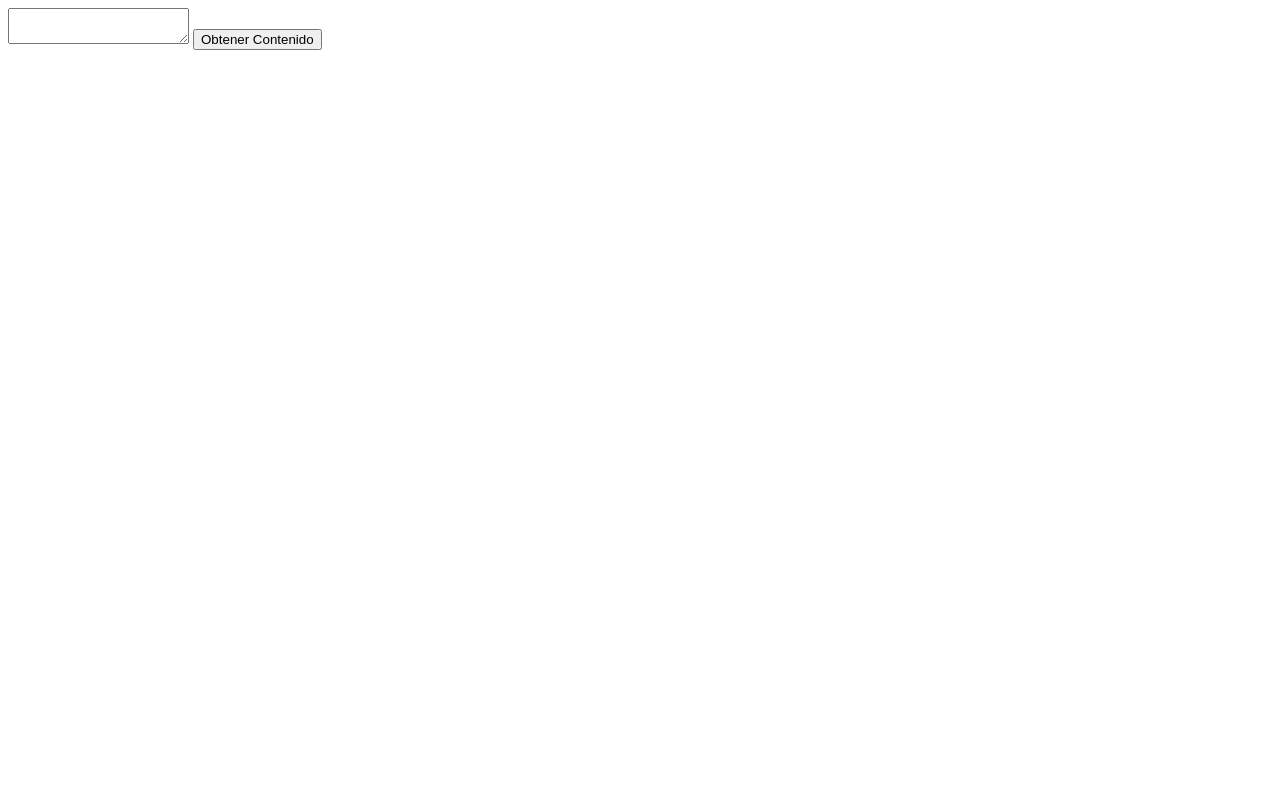
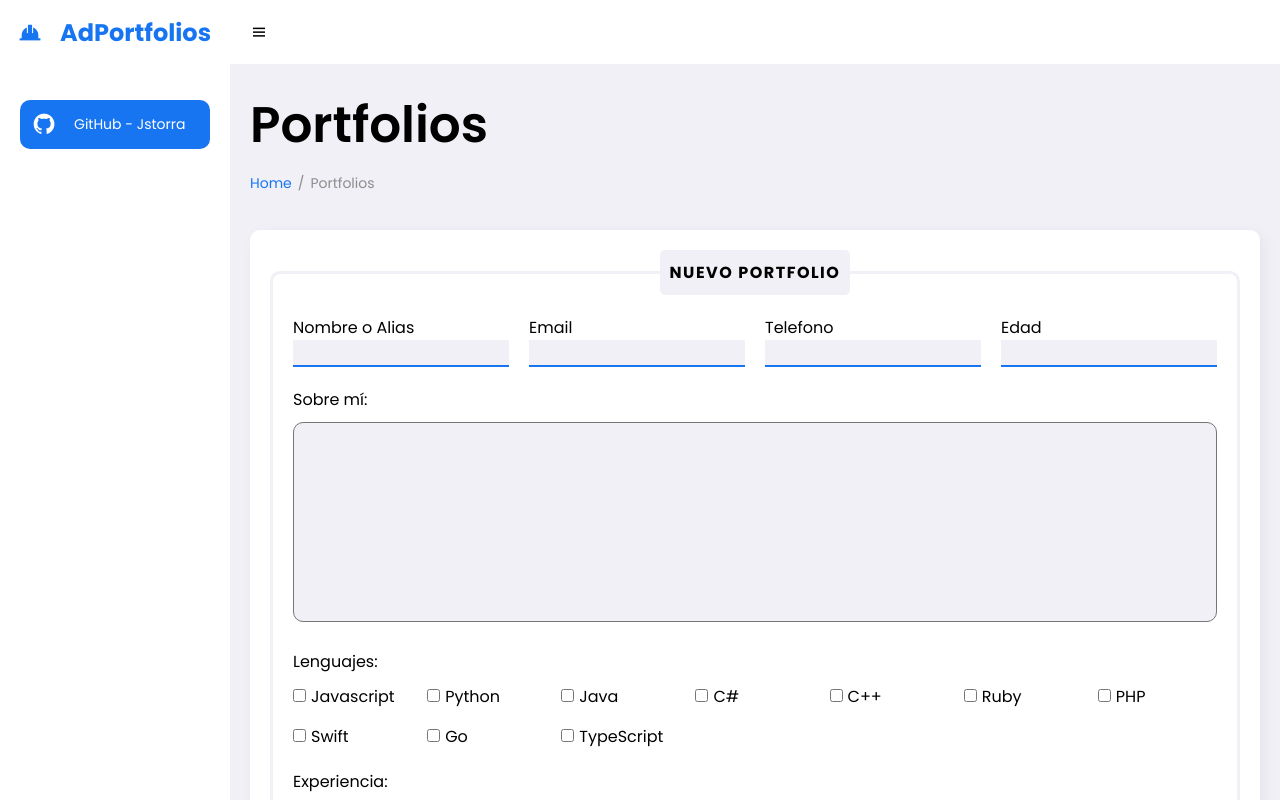
Before and after one commit to jstorra/generador-portfolio, a website: page index.html in a window 1280 px wide. Drawn offline with nearby package versions, Linux system fonts and the light colour scheme.

Commit message:
style: :lipstick: Comienzo del frontend
Se añaden los archivos index.html y style.css para estructurar la pagina y estilizarla, ademas se avanza el proceso de diseño responsive.

(pack #1)

```diff
--- a/index.html
+++ b/index.html
@@ -1,13 +1,104 @@
 <!DOCTYPE html>
 <html lang="en">
 <head>
-    <meta charset="UTF-8">
-    <meta name="viewport" content="width=device-width, initial-scale=1.0">
-    <script src="app.js" defer type="module"></script>
-    <title>Generador Portfolio</title>
+	<meta charset="UTF-8">
+	<meta name="viewport" content="width=device-width, initial-scale=1.0">
+	<link href='https://unpkg.com/boxicons@2.1.4/css/boxicons.min.css' rel='stylesheet'>
+	<link rel="stylesheet" href="style.css">
+	<script src="main.js" async></script>
+	<script src="app.js" defer type="module"></script>
+	<link rel="shortcut icon" href="https://img.icons8.com/fluency/48/portfolio.png" type="image/x-icon">
+	<title>Proyecto - Portfolio</title>
 </head>
 <body>
-    <textarea id="miTextarea"></textarea>
-    <button  class="btn">Obtener Contenido</button>
+	<!-- SIDEBAR -->
+	<section id="sidebar">
+		<a href="#" class="brand"><i class='bx bxs-hard-hat icon'></i>AdPortfolios</a>
+		<ul class="side-menu">
+			<li><a href="https://github.com/jstorra" target="_blank" class="active"><i class='bx bxl-github icon'></i> GitHub - Jstorra</a></li>
+			<!-- <li class="divider" data-text="dashboard">Dashboard</li> -->
+			<!-- <li><a id="btnLibro" href=""><i class='bx bxs-briefcase icon'></i>Portfolios activos</a></li> -->
+		</ul>
+	</section>
+	<!-- SIDEBAR -->
+
+	<!-- NAVBAR -->
+	<section id="content">
+		<!-- NAVBAR -->
+		<nav>
+			<i class='bx bx-menu toggle-sidebar' ></i>
+		</nav>
+		<!-- NAVBAR -->
+        <!-- MAIN -->
+        <main>
+            <h1 class="title">Portfolios</h1>
+            <ul class="breadcrumbs">
+                <li><a href="">Home</a></li>
+                <li class="divider">/</li>
+                <li><a href="#" class="active">Portfolios</a></li>
+            </ul>
+            <div class="info-data">
+                <div class="card card-form">
+                    <form>
+						<fieldset class="fieldset">
+							<legend class="fieldset-legend">nuevo portfolio</legend>
+							<div class="first-inputs">
+								<label for="inpNombre">Nombre o Alias<input name="nombre" id="inpNombre" type="text" required></label>
+								<label for="inpEmail">Email<input name="email" id="inpEmail" type="email" required></label>
+								<label for="inpTelefono">Telefono<input name="telefono" id="inpTelefono" type="text" required></label>
+								<label for="inpEdad">Edad<input name="edad" id="inpEdad" type="text" oninput="this.value = this.value.replace(/[^0-9]/g, '');" required></label>
+							</div>
+							<label for="inpSobremi">Sobre mí:
+								<textarea id="inpSobremi" name="sobremi" required></textarea>
+							</label>
+
+							<!-- LENGUAJES -->
+							<label>Lenguajes:</label>
+							<div class="checkboxes">
+								<label><input name="lenguajes" type="checkbox" value="Javascript">Javascript</label>
+								<label><input name="lenguajes" type="checkbox" value="Python">Python</label>
+								<label><input name="lenguajes" type="checkbox" value="Java">Java</label>
+								<label><input name="lenguajes" type="checkbox" value="C#">C#</label>
+								<label><input name="lenguajes" type="checkbox" value="C++">C++</label>
+								<label><input name="lenguajes" type="checkbox" value="Ruby">Ruby</label>
+								<label><input name="lenguajes" type="checkbox" value="PHP">PHP</label>
+								<label><input name="lenguajes" type="checkbox" value="Swift">Swift</label>
+								<label><input name="lenguajes" type="checkbox" value="Go">Go</label>
+								<label><input name="lenguajes" type="checkbox" value="TypeScript">TypeScript</label>
+							</div>
+							<!-- LENGUAJES -->
+
+							<label for="inpExperiencia">Experiencia:
+								<textarea id="inpExperiencia" name="experiencia" required></textarea>
+							</label>
+							<label for="inpLinkrepos">Link Repositorios<input type="text" name="linkrepos" id="inpLinkrepos" required></label>
+
+						</fieldset>
+						<input class="btnSubmit" type="submit" value="guardar">
+
+                    </form>
+                </div>
+				<div class="card card-table">
+					<table>
+						<thead>
+							<tr>
+								<th># Id</th>
+								<th>Nombre</th>
+								<th>email</th>
+								<th>Telefono</th>
+								<th>Edad</th>
+								<th>Lenguajes</th>
+								<th>Acciones</th>
+							</tr>
+						</thead>
+						<tbody id="myData"></tbody>
+					</table>
+				</div>
+            </div>
+        </main>
+        <!-- MAIN -->
+	</section>
+	<!-- NAVBAR -->
+
 </body>
 </html>
--- a/style.css
+++ b/style.css
@@ -0,0 +1,375 @@
+@import url("https://fonts.googleapis.com/css2?family=Poppins:wght@200;400;600;700&display=swap");
+
+* {
+    font-family: "Poppins", sans-serif;
+    margin: 0;
+    padding: 0;
+    box-sizing: border-box;
+}
+
+:root {
+    --grey: #f1f0f6;
+    --dark-grey: #8d8d8d;
+    --light: #fff;
+    --dark: #000;
+    --green: #81d43a;
+    --light-green: #e3ffcb;
+    --blue: #1775f1;
+    --light-blue: #d0e4ff;
+    --dark-blue: #0c5fcd;
+    --red: #fc3b56;
+}
+
+::-webkit-scrollbar {
+    -webkit-appearance: none;
+    width: 12px;
+    height: 12px;
+}
+
+::-webkit-scrollbar-thumb {
+    background-color: #999;
+    border-radius: 10px;
+    border: 3px solid #f5f5f5;
+}
+
+::-webkit-scrollbar-track-piece {
+    background: transparent;
+    border-radius: 10px;
+}
+
+body {
+    background: var(--grey);
+    overflow: hidden;
+    height: 100vh;
+}
+
+a {
+    text-decoration: none;
+}
+
+li {
+    list-style: none;
+}
+
+/* SIDEBAR */
+#sidebar {
+    position: fixed;
+    max-width: 230px;
+    width: 100%;
+    background: var(--light);
+    top: 0;
+    left: 0;
+    height: 100%;
+    overflow-y: auto;
+    scrollbar-width: none;
+    transition: all 0.3s ease;
+    z-index: 200;
+    overflow: scroll;
+}
+#sidebar.hide {
+    max-width: 60px;
+}
+#sidebar.hide:hover {
+    max-width: 260px;
+}
+#sidebar::-webkit-scrollbar {
+    display: none;
+}
+#sidebar .brand {
+    font-size: 24px;
+    display: flex;
+    align-items: center;
+    height: 64px;
+    font-weight: 700;
+    color: var(--blue);
+    position: sticky;
+    top: 0;
+    left: 0;
+    z-index: 100;
+    background: var(--light);
+    transition: all 0.3s ease;
+    padding: 0 6px;
+}
+#sidebar .icon {
+    min-width: 48px;
+    display: flex;
+    justify-content: center;
+    align-items: center;
+    margin-right: 6px;
+    font-size: 25px;
+}
+#sidebar .side-menu {
+    margin: 36px 0;
+    padding: 0 20px;
+    transition: all 0.3s ease;
+}
+#sidebar.hide .side-menu {
+    padding: 0 6px;
+}
+#sidebar.hide:hover .side-menu {
+    padding: 0 20px;
+}
+#sidebar .side-menu a {
+    display: flex;
+    align-items: center;
+    font-size: 14px;
+    color: var(--dark);
+    padding: 12px 16px 12px 0;
+    transition: all 0.3s ease;
+    border-radius: 10px;
+    margin: 4px 0;
+    white-space: nowrap;
+}
+#sidebar .side-menu > li > a:hover {
+    background: var(--grey);
+}
+#sidebar .side-menu > li > a.active .icon-right {
+    transform: rotateZ(90deg);
+}
+#sidebar .side-menu > li > a.active,
+#sidebar .side-menu > li > a.active:hover {
+    background: var(--blue);
+    color: var(--light);
+}
+#sidebar .divider {
+    margin-top: 24px;
+    font-size: 12px;
+    text-transform: uppercase;
+    font-weight: 700;
+    color: var(--dark-grey);
+    transition: all 0.3s ease;
+    white-space: nowrap;
+}
+#sidebar.hide:hover .divider {
+    text-align: left;
+}
+#sidebar.hide .divider {
+    text-align: center;
+}
+/* SIDEBAR */
+
+/* CONTENT */
+#content {
+    position: relative;
+    width: calc(100% - 230px);
+    left: 230px;
+    transition: all 0.3s ease;
+}
+#sidebar.hide + #content {
+    width: calc(100% - 60px);
+    left: 60px;
+}
+
+/* NAVBAR */
+nav {
+    background: var(--light);
+    height: 64px;
+    padding: 0 20px;
+    display: flex;
+    align-items: center;
+    grid-gap: 28px;
+    position: sticky;
+    top: 0;
+    left: 0;
+    z-index: 100;
+}
+nav .toggle-sidebar {
+    font-size: 18px;
+    cursor: pointer;
+}
+/* NAVBAR */
+
+/* MAIN */
+main {
+    width: 100%;
+    padding: 24px 20px 20px 20px;
+    height: calc(100vh - 64px);
+    /* overflow-y: scroll; */
+    display: grid;
+    grid-template-rows: auto auto 1fr;
+}
+main .title {
+    font-size: 50px;
+    font-weight: 600;
+    margin-bottom: 10px;
+}
+main .breadcrumbs {
+    display: flex;
+    grid-gap: 6px;
+}
+main .breadcrumbs li,
+main .breadcrumbs li a {
+    font-size: 14px;
+}
+main .breadcrumbs li a {
+    color: var(--blue);
+}
+main .breadcrumbs li a.active,
+main .breadcrumbs li.divider {
+    color: var(--dark-grey);
+    pointer-events: none;
+}
+main .info-data {
+    margin-top: 36px;
+    display: grid;
+    grid-template-columns: 1fr 2fr;
+    gap: 20px;
+}
+main .info-data .card {
+    min-width: 260px;
+    padding: 20px;
+    border-radius: 10px;
+    background: var(--light);
+    box-shadow: 4px 4px 16px rgba(0, 0, 0, 0.05);
+    max-height: 705px;
+    overflow-y: scroll;
+}
+main .info-data .card-form::-webkit-scrollbar {
+    display: none;
+}
+main .info-data .card-table {
+    overflow: auto;
+}
+
+/* ------------------- MY STYLES ------------------- */
+input {
+    border: none;
+    border-bottom: 2px solid #1775f1;
+    font-size: 16px;
+    background-color: var(--grey);
+    padding-left: 10px;
+}
+input:focus {
+    outline: none;
+}
+/* FORM STYLES */
+form {
+    min-width: 200px;
+}
+.fieldset {
+    padding: 20px;
+    border-radius: 10px;
+    border: 3px solid var(--grey);
+}
+.fieldset-legend {
+    border-radius: 5px;
+    text-transform: uppercase;
+    font-weight: 700;
+    text-align: center;
+    letter-spacing: 1.5px;
+    padding: 10px;
+    background-color: var(--grey);
+}
+div.first-inputs {
+    display: grid;
+    width: 100%;
+    margin: 0 auto;
+    grid-template-columns: repeat(auto-fill, minmax(176px, 1fr));
+    gap: 20px;
+    margin-bottom: 20px;
+}
+input {
+    width: 100%;
+}
+textarea {
+    width: 100%;
+    height: 200px;
+    margin: 10px 0 20px;
+    resize: none;
+    padding: 10px;
+    background-color: var(--grey);
+    border-radius: 10px;
+}
+div.checkboxes {
+    display: grid;
+    grid-template-columns: repeat(auto-fill, minmax(105px, 1fr));
+    gap: 15px;
+    margin-top: 10px;
+    margin-bottom: 20px;
+}
+div.checkboxes input {
+    width: auto;
+    margin-right: 5px;
+}
+.btnSubmit {
+    display: block;
+    cursor: pointer;
+    border: none;
+    width: 50%;
+    margin: 20px auto 0;
+    padding: 10px 0;
+    font-weight: 600;
+    background-color: var(--green);
+    border-radius: 10px;
+    letter-spacing: 1px;
+    text-transform: uppercase;
+    min-width: 115px;
+    min-height: 30px;
+}
+.btnSubmit:hover {
+    outline: 2px solid var(--dark);
+}
+table {
+    width: 100%;
+}
+table,
+th,
+td {
+    border: 2px solid white;
+    border-collapse: collapse;
+    text-align: center;
+}
+th,
+td {
+    background-color: var(--grey);
+    padding: 5px;
+    border-radius: 10px;
+}
+button {
+    border: none;
+    display: inline-flex;
+	padding: 5px;
+	color: var(--light);
+    border-radius: 7px;
+	cursor: pointer;
+}
+button.btnPagina {
+	background-color: orange;
+}
+button.btnPagina:hover {
+    background-color: var(--light);
+    color: orange;
+    outline: 1px solid orange;
+}
+button.btnModificar {
+	background-color: var(--blue);
+}
+button.btnModificar:hover {
+    background-color: var(--light);
+    color: var(--blue);
+    outline: 1px solid var(--blue);
+}
+button.btnEliminar {
+	background-color: var(--red);
+}
+button.btnEliminar:hover {
+    background-color: var(--light);
+    color: var(--red);
+    outline: 1px solid var(--red);
+}
+/* MAIN */
+/* CONTENT */
+
+@media (hover: none) {
+    main .info-data .card-table::-webkit-scrollbar {
+        display: none;
+    }
+}
+@media screen and (width <= 1310px) {
+    main {
+        overflow: auto;
+    }
+    main .info-data {
+        grid-template-columns: 1fr;
+    }
+}
```
